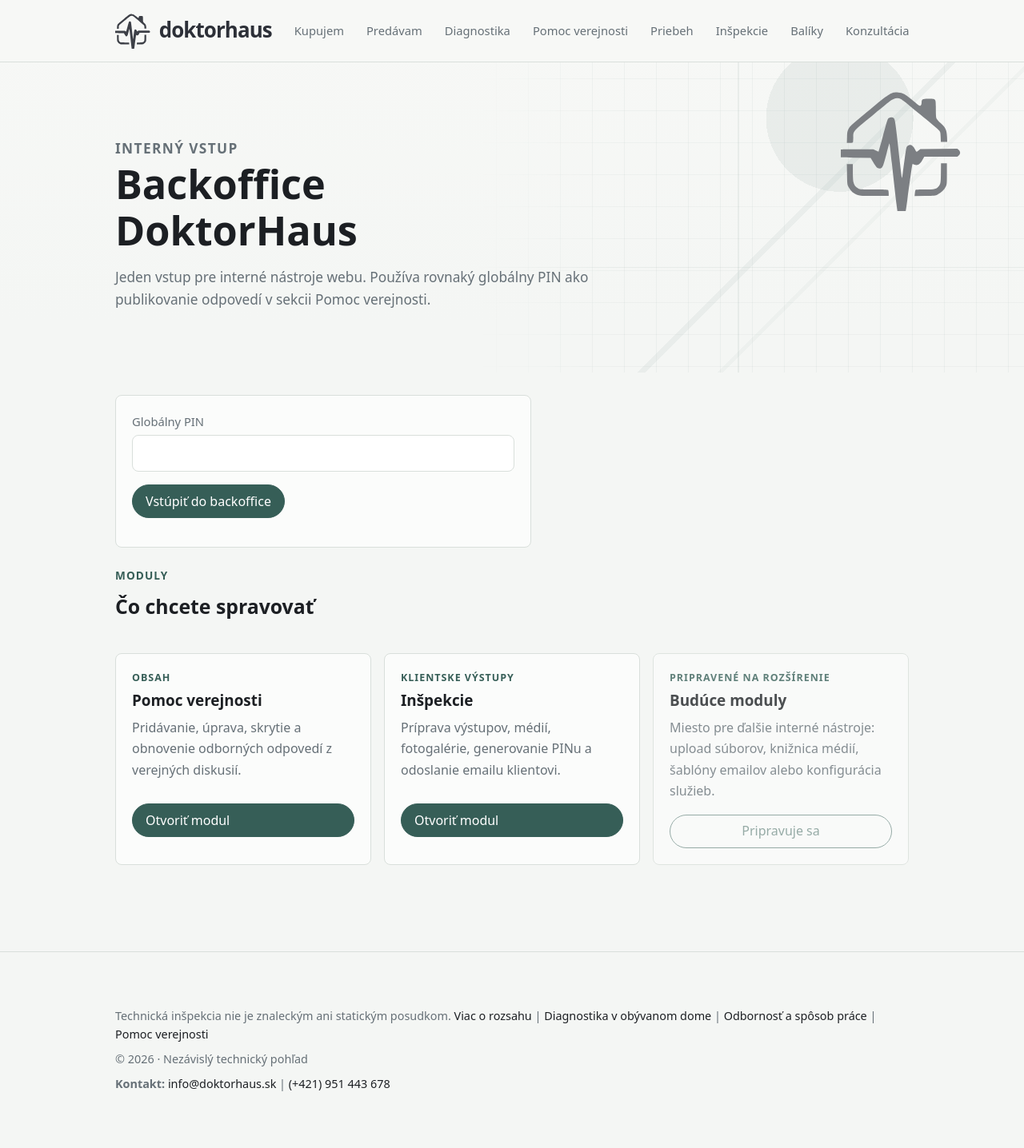
After one commit to tvarovy-ziaric/doktorhaus-web, a PHP site: page /backoffice.html in a window 1280 px wide. The commit adds this page. Shown: the whole page at 80% size. Run offline with PHP 8.4, Linux system fonts and the light colour scheme.

Commit message:
Add unified backoffice dashboard

```diff
--- /dev/null
+++ b/backoffice.html
@@ -0,0 +1,140 @@
+<!DOCTYPE html>
+<html lang="sk">
+<head>
+<!-- Google tag (gtag.js) -->
+<script async src="https://www.googletagmanager.com/gtag/js?id=G-V7SRNH0776"></script>
+<script>
+  window.dataLayer = window.dataLayer || [];
+  function gtag(){dataLayer.push(arguments);}
+  gtag('js', new Date());
+  gtag('config', 'G-V7SRNH0776');
+</script>
+  <meta charset="utf-8">
+  <meta name="viewport" content="width=device-width, initial-scale=1">
+  <title>Backoffice | DoktorHaus</title>
+  <meta name="robots" content="noindex,nofollow">
+  <link rel="stylesheet" href="styles/style.css?v=14">
+</head>
+
+<body>
+
+<header id="header"></header>
+<script>
+  fetch("JSS/header.html")
+    .then(res => res.text())
+    .then(data => document.getElementById("header").innerHTML = data);
+</script>
+
+<main>
+  <section class="hero backoffice-hero">
+    <div class="container">
+      <p class="eyebrow">Interný vstup</p>
+      <h1>Backoffice DoktorHaus</h1>
+      <p>
+        Jeden vstup pre interné nástroje webu. Používa rovnaký globálny PIN ako
+        publikovanie odpovedí v sekcii Pomoc verejnosti.
+      </p>
+    </div>
+  </section>
+
+  <section class="container backoffice-shell">
+    <form class="admin-form backoffice-login" id="backoffice-login">
+      <label>
+        Globálny PIN
+        <input type="password" name="pin" autocomplete="current-password" required>
+      </label>
+      <div class="form-actions">
+        <button class="btn primary" type="submit">Vstúpiť do backoffice</button>
+      </div>
+      <p class="form-status" id="backoffice-status" role="status"></p>
+    </form>
+
+    <section class="backoffice-dashboard" id="backoffice-dashboard" hidden>
+      <div class="section-heading">
+        <p class="eyebrow">Moduly</p>
+        <h2>Čo chcete spravovať</h2>
+      </div>
+
+      <div class="backoffice-grid">
+        <article class="backoffice-module">
+          <div>
+            <span>Obsah</span>
+            <h3>Pomoc verejnosti</h3>
+            <p>Pridávanie, úprava, skrytie a obnovenie odborných odpovedí z verejných diskusií.</p>
+          </div>
+          <a class="btn primary" href="pomoc-admin.html">Otvoriť modul</a>
+        </article>
+
+        <article class="backoffice-module">
+          <div>
+            <span>Klientske výstupy</span>
+            <h3>Inšpekcie</h3>
+            <p>Príprava výstupov, médií, fotogalérie, generovanie PINu a odoslanie emailu klientovi.</p>
+          </div>
+          <a class="btn primary" href="inspekcie-admin.html">Otvoriť modul</a>
+        </article>
+
+        <article class="backoffice-module is-planned">
+          <div>
+            <span>Pripravené na rozšírenie</span>
+            <h3>Budúce moduly</h3>
+            <p>Miesto pre ďalšie interné nástroje: upload súborov, knižnica médií, šablóny emailov alebo konfigurácia služieb.</p>
+          </div>
+          <button class="btn" type="button" disabled>Pripravuje sa</button>
+        </article>
+      </div>
+    </section>
+  </section>
+</main>
+
+<footer id="footer"></footer>
+<script>
+  fetch("JSS/footer.html")
+    .then(res => res.text())
+    .then(data => document.getElementById("footer").innerHTML = data);
+</script>
+
+<script>
+  const loginForm = document.getElementById("backoffice-login");
+  const dashboard = document.getElementById("backoffice-dashboard");
+  const statusEl = document.getElementById("backoffice-status");
+  const sessionKey = "doktorhausBackofficeUnlocked";
+
+  function setStatus(message, isError = false) {
+    statusEl.textContent = message;
+    statusEl.classList.toggle("is-error", isError);
+  }
+
+  function unlockUi() {
+    loginForm.hidden = true;
+    dashboard.hidden = false;
+  }
+
+  if (sessionStorage.getItem(sessionKey) === "1") {
+    unlockUi();
+  }
+
+  loginForm.addEventListener("submit", async (event) => {
+    event.preventDefault();
+    const pin = new FormData(loginForm).get("pin");
+    setStatus("Overujem PIN...");
+    try {
+      const response = await fetch("api/backoffice.php", {
+        method: "POST",
+        headers: {"Content-Type": "application/json"},
+        body: JSON.stringify({pin})
+      });
+      const result = await response.json();
+      if (!response.ok || !result.ok) {
+        throw new Error(result.error || "PIN sa nepodarilo overiť.");
+      }
+      sessionStorage.setItem(sessionKey, "1");
+      unlockUi();
+    } catch (error) {
+      setStatus(error.message, true);
+    }
+  });
+</script>
+
+</body>
+</html>
--- a/inspekcie-admin.html
+++ b/inspekcie-admin.html
@@ -34,6 +34,9 @@
         Pripravte klientsky výstup, vložte linky na dokumenty a médiá, potom
         ručne potvrďte pripravenosť. Až vtedy systém vygeneruje PIN.
       </p>
+      <div class="hero-actions">
+        <a href="backoffice.html" class="btn">Späť do backoffice</a>
+      </div>
     </div>
   </section>
 
--- a/pomoc-admin.html
+++ b/pomoc-admin.html
@@ -34,6 +34,9 @@
         Vložte odkaz na pôvodnú konverzáciu, stručný opis otázky a svoju odbornú
         odpoveď. Návrh pred zverejnením ešte upravíte.
       </p>
+      <div class="hero-actions">
+        <a href="backoffice.html" class="btn">Späť do backoffice</a>
+      </div>
     </div>
   </section>
 
--- a/styles/style.css
+++ b/styles/style.css
@@ -1308,6 +1308,64 @@ footer {
   background: rgba(255, 255, 255, 0.16);
 }
 
+.backoffice-hero h1 {
+  max-width: 11ch;
+}
+
+.backoffice-shell {
+  display: grid;
+  gap: 1.5rem;
+}
+
+.backoffice-login {
+  max-width: 520px;
+}
+
+.backoffice-dashboard {
+  display: grid;
+  gap: 1.1rem;
+}
+
+.backoffice-grid {
+  display: grid;
+  gap: 1rem;
+}
+
+.backoffice-module {
+  align-items: start;
+  background: var(--card);
+  border: 1px solid var(--border);
+  border-radius: 8px;
+  display: grid;
+  gap: 1rem;
+  padding: 1.25rem;
+}
+
+.backoffice-module span {
+  color: var(--accent);
+  display: block;
+  font-size: 0.78rem;
+  font-weight: 800;
+  letter-spacing: 0.08em;
+  margin-bottom: 0.35rem;
+  text-transform: uppercase;
+}
+
+.backoffice-module h3 {
+  font-size: 1.18rem;
+  line-height: 1.3;
+  margin: 0 0 0.5rem;
+}
+
+.backoffice-module p {
+  color: var(--muted);
+  margin: 0;
+}
+
+.backoffice-module.is-planned {
+  opacity: 0.78;
+}
+
 .trust-section {
   border-top: 1px solid var(--border);
   border-bottom: 1px solid var(--border);
@@ -1911,6 +1969,10 @@ footer {
   }
 
   .photo-grid {
+    grid-template-columns: repeat(3, minmax(0, 1fr));
+  }
+
+  .backoffice-grid {
     grid-template-columns: repeat(3, minmax(0, 1fr));
   }
 
```
Also changed, not shown: api/backoffice.php (added, +49 -0 lines), poznamky/inspekcie-backoffice.md (+1 -0 lines), api/.htaccess.
